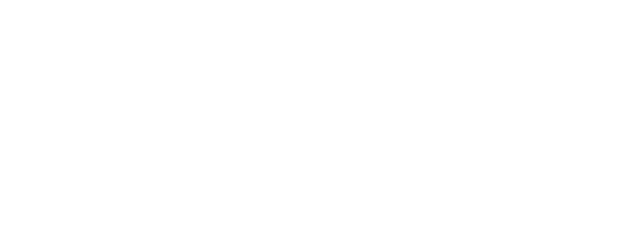
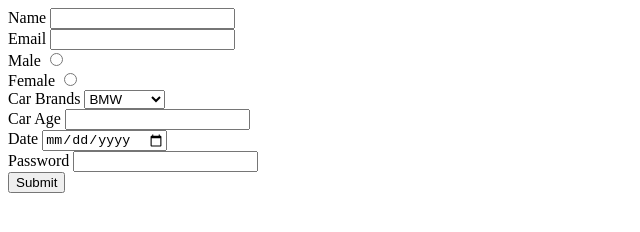
Before and after one commit to acciojob/car-insurance-form-Param-Veer-Singh, a website: page main.html in a window 1280 px wide. Shown: the whole page, without its empty margins (0-640 px from the left). Drawn offline with Linux system fonts and the light colour scheme.

Commit message:
created a submission

```diff
--- a/main.html
+++ b/main.html
@@ -8,6 +8,47 @@
 
 <body>
 	<!-- the entire body must be written by student -->
+	<form>
+		<label for="name">Name</label>
+		<input type="text" id="name" required>
+		<br>
+
+		<label for="email">Email</label>
+		<input type="email" id="email" required>
+		<br>
+
+		<label for="gender_m">Male</label>
+		<input type="radio" required name="gender">
+		<br>
+
+		<label for="gender_f">Female</label>
+		<input type="radio" required name="gender">
+		<br>
+
+		<label for="car_brands">Car Brands</label>
+		<select id="cars">
+			<option>BMW</option>
+			<option>Audi</option>
+			<option>Mercedez</option>
+		</select>
+		<br>
+
+		<label for="carage">Car Age</label>
+		<input type="number" id="carage" required>
+		<br>
+
+		<label for="dop">Date</label>
+		<input type="date" id="dop" required>
+		<br>
+
+		<label for="password">Password</label>
+		<input type="password" id="password" required>
+		<br>
+
+		<label for="submit"></label>
+		<button type="submit">Submit</button>
+
+	</form>
     <script type="text/javascript" src="./script.js">
 </script>
 
```
